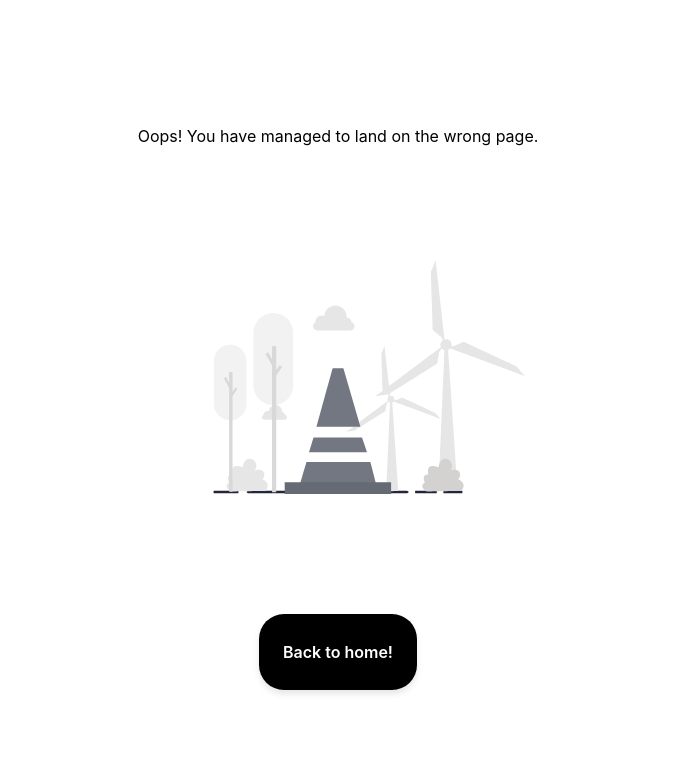
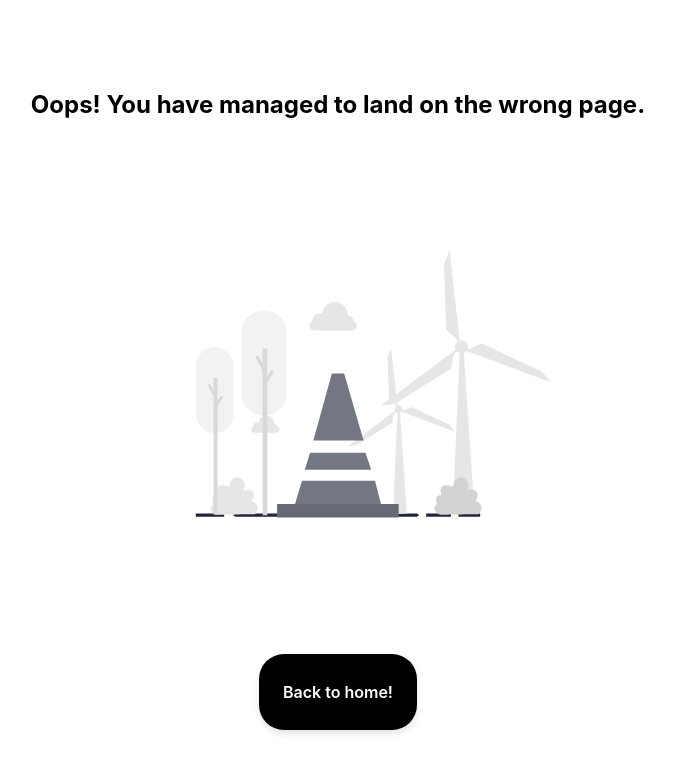
Before and after one commit to EricPortela/EricPortela.github.io, a React (Create React App) app in the folder client/: page / in a window 1280 px wide. Shown: the top 772 px of the page, without its empty margins (302-977 px from the left). Built offline with nearby package versions, Linux system fonts and the light colour scheme.

Commit message:
Added some minor changes

```diff
--- a/client/src/App.js
+++ b/client/src/App.js
@@ -61,7 +61,7 @@ function App() {
             path="*"
             element={
               <div className="incorrect-page-div">
-                <p className='text-alert'>Oops! You have managed to land on the wrong page.</p>
+                <h2 className='text-alert'>Oops! You have managed to land on the wrong page.</h2>
                 <div className='animationView'>
                   { View }
                 </div>
--- a/client/src/App.scss
+++ b/client/src/App.scss
@@ -41,11 +41,13 @@
 
     .text-alert {
       text-align: center;
-      width: 50%;
+      width: 80%;
+      padding: 0;
+      // background-color: red;
     }
 
     .animationView {
-      width: 35%;
+      width: 40%;
       height: auto;
     }
 
```
